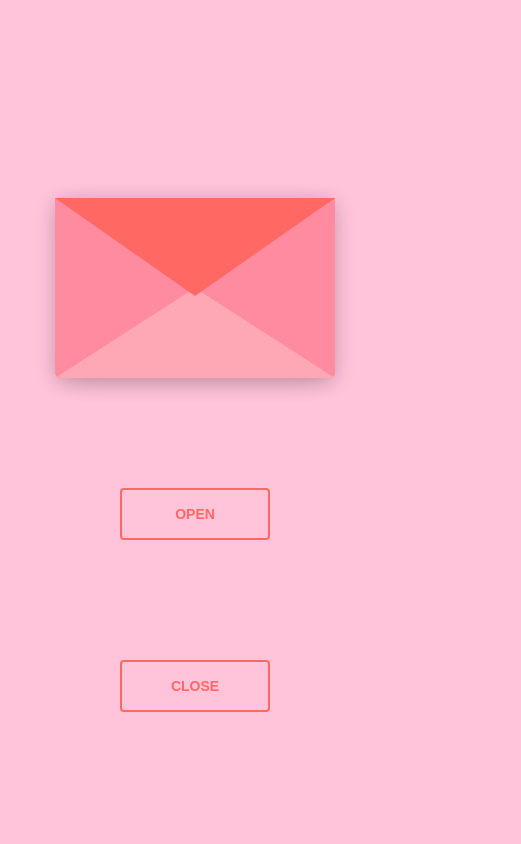
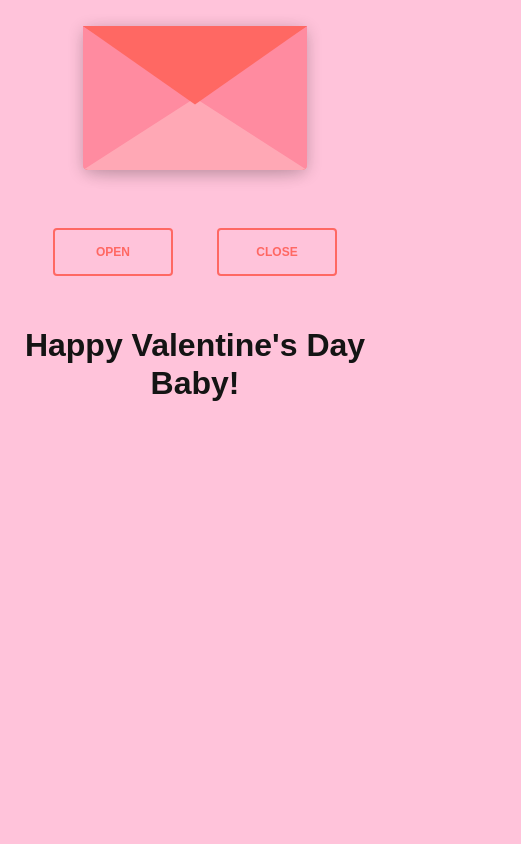
Before and after one commit to chopacabanana/chopacabanana.github.io, a plain HTML site: page index.html in a window 390 px wide. Shown: the top 844 px of the page, 521 px wide, since content can reach past the window. Drawn offline with nearby package versions, Linux system fonts and the light colour scheme.

Commit message:
Update index.html 1

```diff
--- a/index.html
+++ b/index.html
@@ -6,6 +6,35 @@
         <link href="index.css" rel="stylesheet">
         <script src="https://ajax.googleapis.com/ajax/libs/jquery/3.6.1/jquery.min.js"></script>
         <title>Valentine's Day Card</title>
+
+        <style>
+            @media (max-width: 480px) {
+                .envelope-wrapper {
+                    height: auto;
+                    transform: scale(0.8);
+                }
+
+                #envelope {
+                    top: 30%;
+                }
+
+                .reset button {
+                    min-width: 120px;
+                    font-size: 12px;
+                    margin-top: 40px;
+                }
+
+                .valentine {
+                    font-size: 32px;
+                    margin: 30px 10px;
+                    line-height: 1.2;
+                }
+
+                .words {
+                    font-size: 12px;
+                }
+            }
+        </style>
     </head>
     <body>
         <div class="envelope-wrapper">
@@ -25,11 +54,14 @@
                 </div>
             </div>
         </div>
+
         <div class="reset">
             <button id="open">Open</button>
             <button id="reset">Close</button>
         </div>
+
         <h1 class="valentine">Happy Valentine's Day Baby!</h1>
+
         <script src="index.js"></script>
     </body>
 </html>
```
